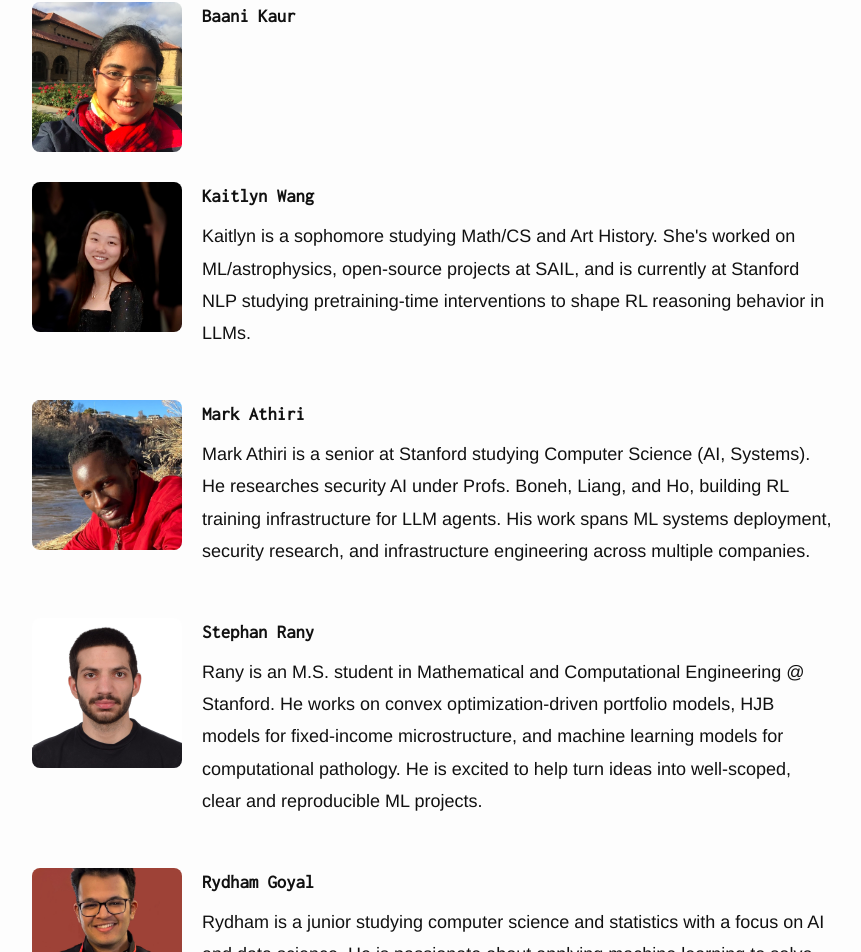
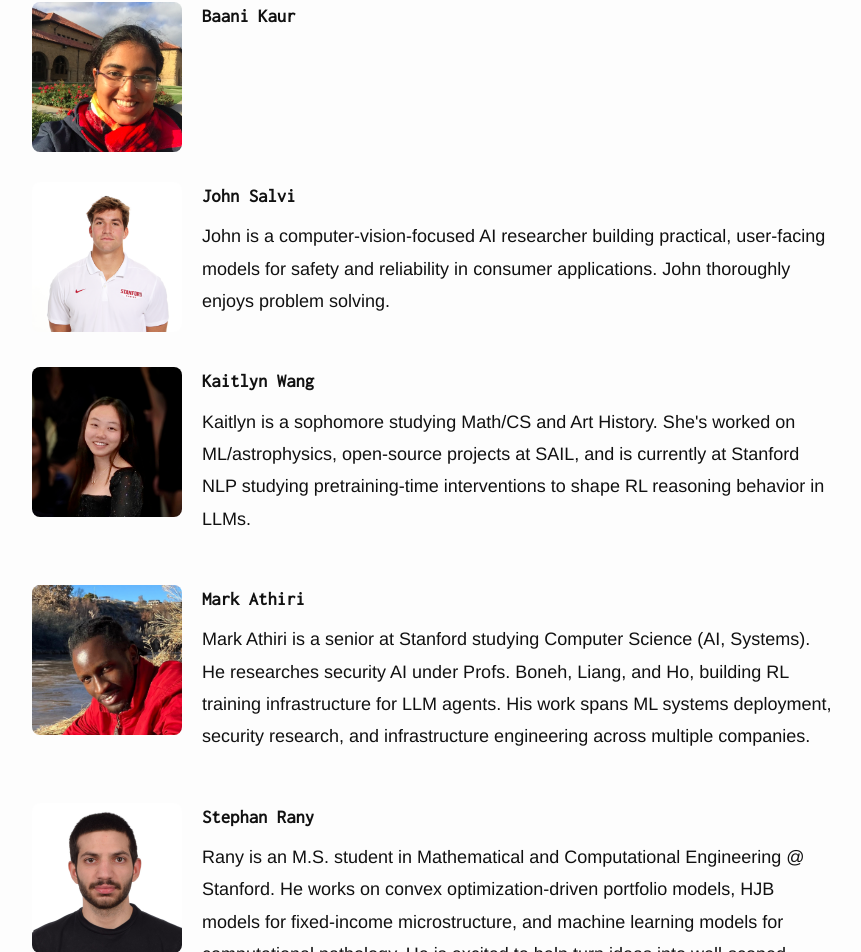
Before and after one commit to EricCui2005/Stanford-ACM, a Next.js app: page /mlab in a window 1280 px wide. Shown: the part 1010-1962 px from the top of the page, without its empty margins (388-1249 px from the left). Built offline with nearby package versions, Linux system fonts and the light colour scheme.

Commit message:
deploy: StanfordACM/Stanford-ACM@60e48b1a1e54e6d488a892264e4769080482a1dd

```diff
--- a/pages/mlab.tsx
+++ b/pages/mlab.tsx
@@ -158,6 +158,26 @@ export default function Contact() {
             <h3 style={{ fontWeight: 'bold', marginBottom: '10px', marginTop: '0' }}>Baani Kaur</h3>
             <Paragraph>
               {/* Description for Baani Kaur - to be added when provided */}
+            </Paragraph>
+          </div>
+        </div>
+
+        <div style={{ marginBottom: '30px', display: 'flex', alignItems: 'flex-start', gap: '20px' }}>
+          <img
+            src="/TAs/john_salvi.png"
+            alt="John Salvi"
+            style={{
+              width: '150px',
+              height: '150px',
+              objectFit: 'cover',
+              borderRadius: '8px',
+              flexShrink: 0
+            }}
+          />
+          <div>
+            <h3 style={{ fontWeight: 'bold', marginBottom: '10px', marginTop: '0' }}>John Salvi</h3>
+            <Paragraph>
+            John is a computer-vision-focused AI researcher building practical, user-facing models for safety and reliability in consumer applications. John thoroughly enjoys problem solving.
             </Paragraph>
           </div>
         </div>
```
